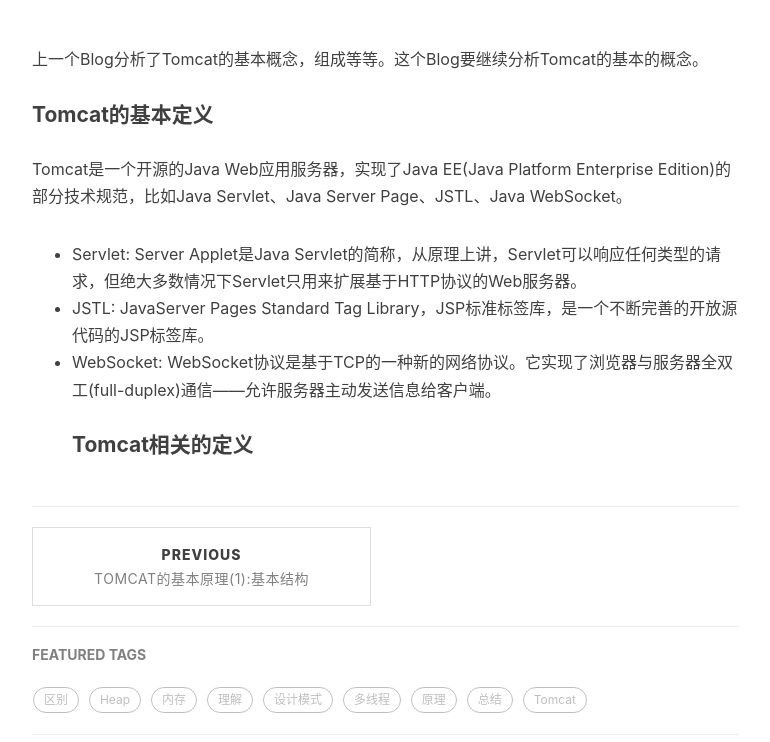
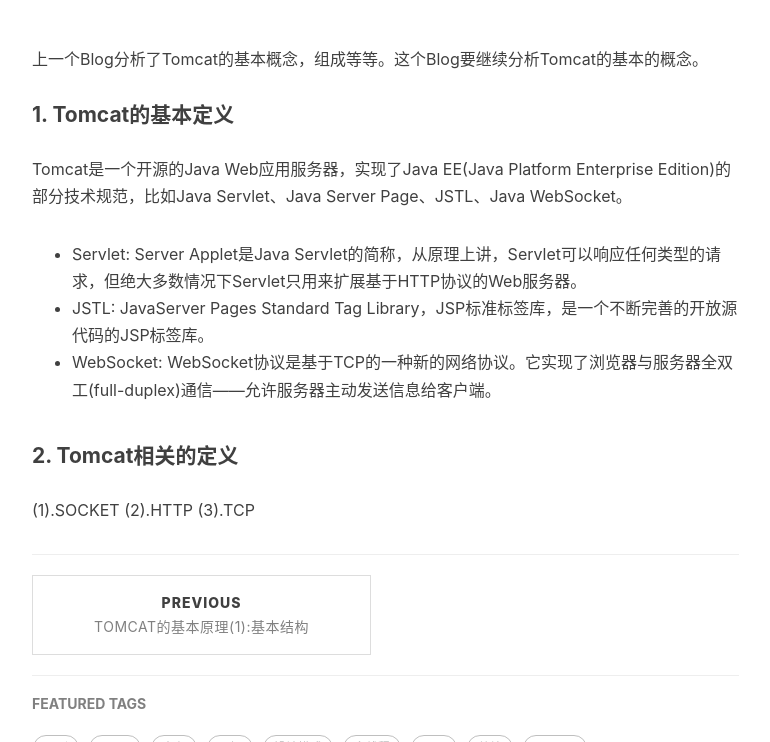
Before and after one commit to baiscjava/basicjava.github.io, a Jekyll site: the page built from _posts/2017-12-08-Tomcat的基本原理(2):基本概念.md, in a window 1280 px wide and 900 px high, scrolled down 363 px, cut to the strip 158-900 px from the top of the window. Shown: the whole strip, without its empty margins (233-1003 px from the left). Built offline with Jekyll 4.4.1, drawn with Linux system fonts in a browser that asks for light colours; nearby versions of some CDN libraries; comment, search, counter and statistics services are not loaded.

Commit message:
Update 2017-12-08-Tomcat的基本原理(2):基本概念.md

```diff
--- a/_posts/2017-12-08-Tomcat的基本原理(2):基本概念.md
+++ b/_posts/2017-12-08-Tomcat的基本原理(2):基本概念.md
@@ -10,9 +10,13 @@
 ---
 
 上一个Blog分析了Tomcat的基本概念，组成等等。这个Blog要继续分析Tomcat的基本的概念。<br>
-#### Tomcat的基本定义
+#### 1. Tomcat的基本定义
 Tomcat是一个开源的Java Web应用服务器，实现了Java EE(Java Platform Enterprise Edition)的部分技术规范，比如Java Servlet、Java Server Page、JSTL、Java WebSocket。<br>
 * Servlet: Server Applet是Java Servlet的简称，从原理上讲，Servlet可以响应任何类型的请求，但绝大多数情况下Servlet只用来扩展基于HTTP协议的Web服务器。<br>
 * JSTL: JavaServer Pages Standard Tag Library，JSP标准标签库，是一个不断完善的开放源代码的JSP标签库。<br>
 * WebSocket: WebSocket协议是基于TCP的一种新的网络协议。它实现了浏览器与服务器全双工(full-duplex)通信——允许服务器主动发送信息给客户端。<br>
-#### Tomcat相关的定义
+
+#### 2. Tomcat相关的定义
+(1).SOCKET
+(2).HTTP
+(3).TCP
```
